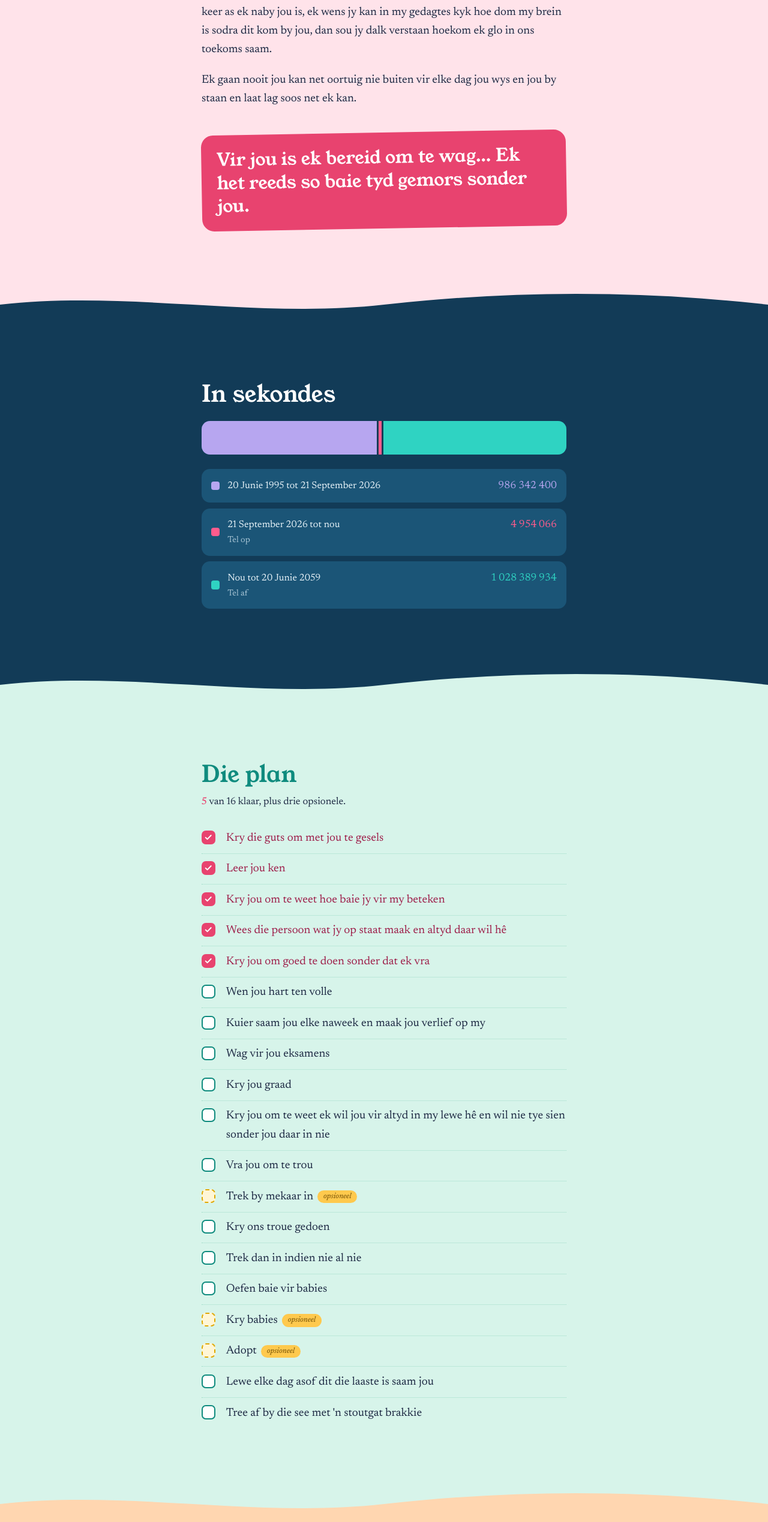
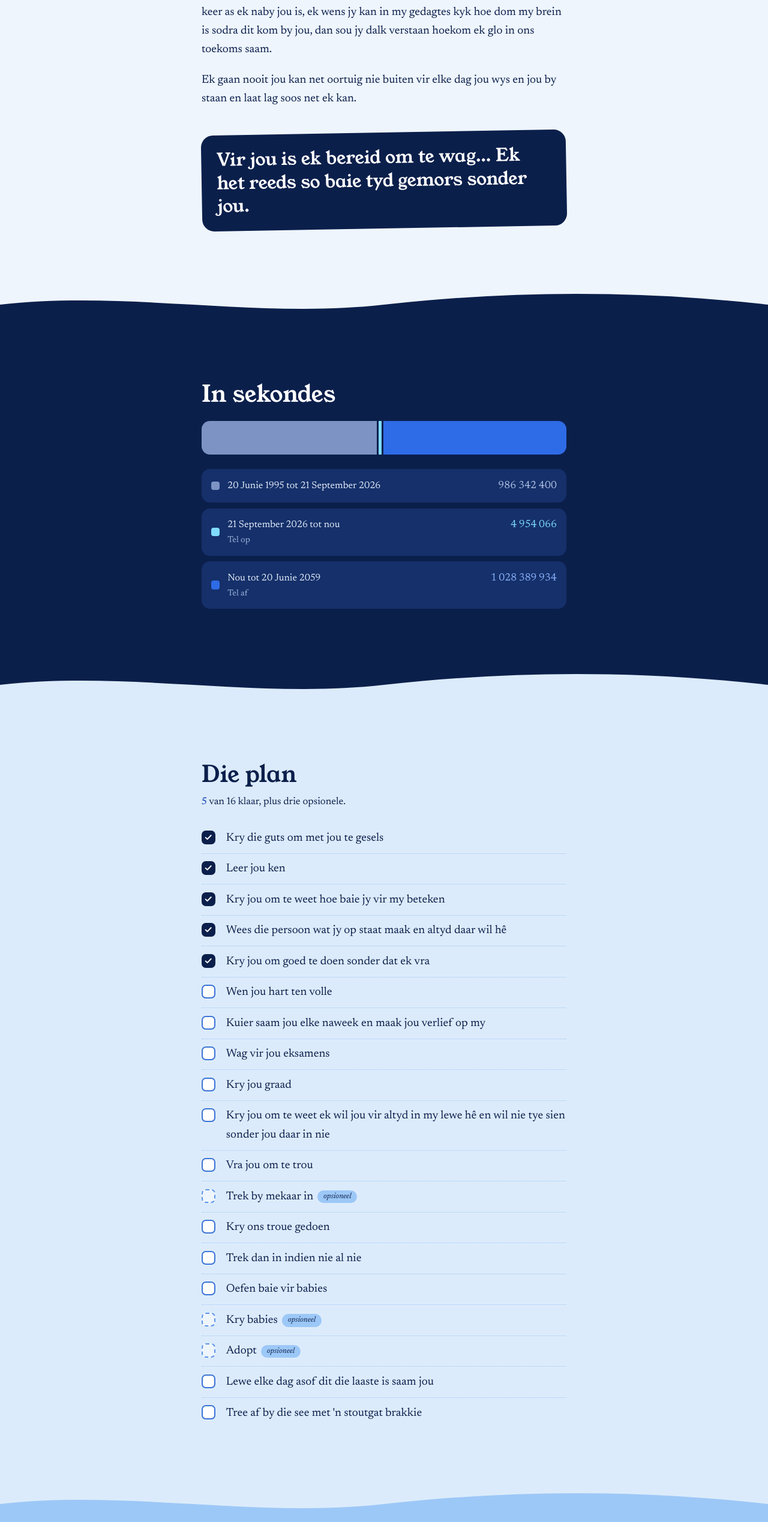
Before and after one commit to Lolifier4527/my-website, a plain HTML site: page seconds/index.html in a window 1280 px wide. Shown: the part 262-2800 px from the top of the page at 60% size. Drawn offline with Linux system fonts and the light colour scheme.

Commit message:
Seconds page: switch palette to navy and shades of blue
Co-Authored-By: Claude Opus 5.5 <noreply@anthropic.com>
Claude-Session: https://claude.ai/code/session_01RJbazPzcffcfV3wKJQc8yh

```diff
--- a/seconds/index.html
+++ b/seconds/index.html
@@ -11,79 +11,78 @@
 <link href="https://fonts.googleapis.com/css2?family=Newsreader:ital,opsz,wght@0,6..72,400;0,6..72,500;1,6..72,400&family=Young+Serif&display=swap" rel="stylesheet">
 <style>
   :root{
-    --ink:#1E2A44; --blush:#FFE3EA; --rose:#E8436F; --berry:#9E1F4A;
-    --sea:#123B57; --sea-2:#1B5577; --foam:#D7F4EA; --teal:#0F8B7E;
-    --lilac:#B7A6F0; --pink:#FF5C8D; --aqua:#2FD3C2; --sun:#FFC94D;
-    --apricot:#FFD6B0; --coral:#F2704E; --white:#FFFFFF;
+    --navy:#0B1F4B; --navy-2:#15306A; --royal:#1F4FB5; --mid:#3A74D6; --corn:#5B95E8;
+    --sky:#9CC8F7; --ice:#DCEBFB; --pale:#EEF5FD; --white:#FFFFFF;
+    --before:#7C93C4; --us:#7FDBFF; --ahead:#2E6BE6; --ink:#0B1F4B;
   }
   *{box-sizing:border-box}
   html{-webkit-text-size-adjust:100%}
-  body{margin:0; background:var(--blush); color:var(--ink);
+  body{margin:0; background:var(--pale); color:var(--ink);
     font-family:"Newsreader",Georgia,serif; font-size:1.1875rem; line-height:1.65;
     font-variant-numeric:oldstyle-nums proportional-nums}
   .band{padding:clamp(3.5rem,10vw,6.5rem) 1.5rem}
   .in{max-width:38rem; margin:0 auto}
   h1,h2{font-family:"Young Serif",Georgia,serif; font-weight:400; line-height:1.1; margin:0}
   h2{font-size:clamp(1.9rem,6vw,2.4rem); margin-bottom:1.5rem}
-  :focus-visible{outline:3px solid var(--sun); outline-offset:3px; border-radius:4px}
+  :focus-visible{outline:3px solid var(--us); outline-offset:3px; border-radius:4px}
   .wave{display:block; width:100%; height:48px; margin-top:-1px}
 
-  .letter{background:var(--blush)}
-  .letter h1{font-size:clamp(2.8rem,10vw,4.6rem); color:var(--berry); letter-spacing:-.01em}
+  .letter{background:var(--pale)}
+  .letter h1{font-size:clamp(2.8rem,10vw,4.6rem); color:var(--navy); letter-spacing:-.01em}
   .aka{margin:.6rem 0 2.5rem; display:flex; flex-wrap:wrap; gap:.5rem}
-  .aka span{background:var(--white); color:var(--rose); border-radius:999px; padding:.15rem .85rem;
-    font-style:italic; font-size:1rem; box-shadow:0 0 0 1.5px #F8B9CA inset}
+  .aka span{background:var(--white); color:var(--royal); border-radius:999px; padding:.15rem .85rem;
+    font-style:italic; font-size:1rem; box-shadow:0 0 0 1.5px var(--sky) inset}
   .letter p{margin:0 0 1.2rem}
   .closing{margin:2.5rem 0 0 !important; padding:1.4rem 1.6rem; border-radius:20px;
-    background:var(--rose); color:var(--white); font-family:"Young Serif",Georgia,serif;
+    background:var(--navy); color:var(--white); font-family:"Young Serif",Georgia,serif;
     font-size:clamp(1.4rem,4.6vw,1.85rem); line-height:1.3; transform:rotate(-1deg)}
 
-  .time{background:var(--sea); color:#E6F2F8}
+  .time{background:var(--navy); color:#E3EDFB}
   .time h2{color:var(--white)}
-  .bar{display:flex; height:3.5rem; border-radius:14px; overflow:hidden; background:var(--sea-2); margin:0 0 1.5rem}
+  .bar{display:flex; height:3.5rem; border-radius:14px; overflow:hidden; background:var(--navy-2); margin:0 0 1.5rem}
   .seg{height:100%; transition:flex-grow 1.6s cubic-bezier(.2,.7,.2,1)}
-  .seg+.seg{border-left:3px solid var(--sea)}
-  .seg.before{background:var(--lilac)} .seg.us{background:var(--pink); min-width:8px} .seg.ahead{background:var(--aqua)}
+  .seg+.seg{border-left:3px solid var(--navy)}
+  .seg.before{background:var(--before)} .seg.us{background:var(--us); min-width:8px} .seg.ahead{background:var(--ahead)}
   .bar.start .seg{flex-grow:0 !important}
   .rows{list-style:none; margin:0; padding:0; display:grid; gap:.6rem}
   .rows li{display:grid; grid-template-columns:.9rem 1fr auto; gap:.8rem; align-items:baseline;
-    padding:.85rem 1rem; border-radius:14px; background:var(--sea-2)}
+    padding:.85rem 1rem; border-radius:14px; background:var(--navy-2)}
   .sw{width:.9rem; height:.9rem; border-radius:4px; align-self:center}
   .rows .when{font-size:1.02rem}
-  .rows .when small{display:block; color:#A9C6D6; font-size:.9rem}
+  .rows .when small{display:block; color:#9DB4DC; font-size:.9rem}
   .num{font-variant-numeric:lining-nums tabular-nums; font-size:1.1rem; text-align:right; white-space:nowrap}
-  .num.past{color:var(--lilac)} .num.live{color:var(--pink)} .num.down{color:var(--aqua)}
+  .num.past{color:#B3C4E6} .num.live{color:var(--us)} .num.down{color:#8DB4FF}
 
-  .plan{background:var(--foam)}
-  .plan h2{color:var(--teal)}
+  .plan{background:var(--ice)}
+  .plan h2{color:var(--navy)}
   .list{list-style:none; margin:0; padding:0}
   .list li{display:grid; grid-template-columns:1.7rem 1fr; gap:.85rem; padding:.6rem 0; align-items:start;
-    border-bottom:1.5px dotted #9FDCC8}
+    border-bottom:1.5px dotted var(--sky)}
   .list li:last-child{border-bottom:0}
-  .box{width:1.45rem; height:1.45rem; margin-top:.18rem; border-radius:7px; border:2px solid var(--teal);
+  .box{width:1.45rem; height:1.45rem; margin-top:.18rem; border-radius:7px; border:2px solid var(--mid);
     background:var(--white); display:grid; place-items:center}
-  .done .box{background:var(--rose); border-color:var(--rose)}
+  .done .box{background:var(--navy); border-color:var(--navy)}
   .done .box svg{width:.9rem; height:.9rem}
-  .done .txt{color:var(--berry)}
-  .maybe .box{border-style:dashed; border-color:#E0A800; background:#FFF6D6}
+  .done .txt{color:var(--navy)}
+  .maybe .box{border-style:dashed; border-color:var(--corn); background:var(--pale)}
   .tag{display:inline-block; margin-left:.45rem; padding:0 .6rem; border-radius:999px; font-size:.8rem;
-    font-style:italic; background:var(--sun); color:#6B4A00; vertical-align:.12em}
+    font-style:italic; background:var(--sky); color:var(--navy); vertical-align:.12em}
   .progress{margin:-.75rem 0 1.25rem; font-size:1.05rem}
-  .progress b{font-weight:500; color:var(--rose)}
+  .progress b{font-weight:500; color:var(--royal)}
 
-  .count-band{background:var(--apricot)}
-  .count-band h2{color:#B23A1C}
+  .count-band{background:var(--sky)}
+  .count-band h2{color:var(--navy)}
   .life{margin:-.75rem 0 2rem; font-size:1.15rem}
   .count{display:grid; grid-template-columns:repeat(5,1fr); gap:.5rem; margin:0 0 1.5rem; text-align:center}
   .unit{border-radius:16px; padding:1rem .25rem .8rem; color:var(--white)}
-  .unit:nth-child(1){background:var(--coral)} .unit:nth-child(2){background:var(--rose)}
-  .unit:nth-child(3){background:#B3479F} .unit:nth-child(4){background:var(--teal)} .unit:nth-child(5){background:var(--sea-2)}
+  .unit:nth-child(1){background:var(--navy)} .unit:nth-child(2){background:var(--navy-2)}
+  .unit:nth-child(3){background:var(--royal)} .unit:nth-child(4){background:var(--mid)} .unit:nth-child(5){background:var(--corn)}
   .unit b{display:block; font-family:"Young Serif",Georgia,serif; font-weight:400;
     font-size:clamp(1.5rem,6.5vw,2.6rem); line-height:1; font-variant-numeric:lining-nums tabular-nums}
   .unit span{display:block; margin-top:.45rem; font-size:.85rem; opacity:.9}
   .total{margin:0; font-size:1.05rem}
-  .total b{font-weight:500; color:#B23A1C; font-variant-numeric:lining-nums tabular-nums}
-  footer{background:var(--sea); color:#E6F2F8; text-align:center; font-style:italic; padding:2.5rem 1.5rem 3rem}
+  .total b{font-weight:500; color:var(--navy); font-variant-numeric:lining-nums tabular-nums}
+  footer{background:var(--navy); color:#E3EDFB; text-align:center; font-style:italic; padding:2.5rem 1.5rem 3rem}
 
   @media (max-width:30rem){
     body{font-size:1.1rem}
@@ -105,7 +104,7 @@
     <p class="closing">Vir jou is ek bereid om te wag… Ek het reeds so baie tyd gemors sonder jou.</p>
   </div></section>
 
-  <svg class="wave" viewBox="0 0 1440 48" preserveAspectRatio="none" aria-hidden="true" style="background:var(--blush)"><path d="M0 24 C240 0 480 48 720 24 S1200 0 1440 24 V48 H0Z" fill="#123B57"/></svg>
+  <svg class="wave" viewBox="0 0 1440 48" preserveAspectRatio="none" aria-hidden="true" style="background:var(--pale)"><path d="M0 24 C240 0 480 48 720 24 S1200 0 1440 24 V48 H0Z" fill="#0B1F4B"/></svg>
   <section class="band time" aria-labelledby="sek"><div class="in">
     <h2 id="sek">In sekondes</h2>
     <div class="bar start" id="bar" role="img" aria-label="Tydlyn in sekondes van 20 Junie 1995 tot 20 Junie 2059">
@@ -114,26 +113,26 @@
       <div class="seg ahead" id="s3"></div>
     </div>
     <ul class="rows">
-      <li><span class="sw" style="background:var(--lilac)"></span>
+      <li><span class="sw" style="background:var(--before)"></span>
         <span class="when">20 Junie 1995 tot 21 September 2026</span>
         <span class="num past" id="n1">986 342 400</span></li>
-      <li><span class="sw" style="background:var(--pink)"></span>
+      <li><span class="sw" style="background:var(--us)"></span>
         <span class="when">21 September 2026 tot nou<small>Tel op</small></span>
         <span class="num live" id="n2">–</span></li>
-      <li><span class="sw" style="background:var(--aqua)"></span>
+      <li><span class="sw" style="background:var(--ahead)"></span>
         <span class="when">Nou tot 20 Junie 2059<small>Tel af</small></span>
         <span class="num down" id="n3">–</span></li>
     </ul>
   </div></section>
 
-  <svg class="wave" viewBox="0 0 1440 48" preserveAspectRatio="none" aria-hidden="true" style="background:var(--sea)"><path d="M0 24 C240 0 480 48 720 24 S1200 0 1440 24 V48 H0Z" fill="#D7F4EA"/></svg>
+  <svg class="wave" viewBox="0 0 1440 48" preserveAspectRatio="none" aria-hidden="true" style="background:var(--navy)"><path d="M0 24 C240 0 480 48 720 24 S1200 0 1440 24 V48 H0Z" fill="#DCEBFB"/></svg>
   <section class="band plan" aria-labelledby="lys"><div class="in">
     <h2 id="lys">Die plan</h2>
     <p class="progress" id="progress"></p>
     <ul class="list" id="list"></ul>
   </div></section>
 
-  <svg class="wave" viewBox="0 0 1440 48" preserveAspectRatio="none" aria-hidden="true" style="background:var(--foam)"><path d="M0 24 C240 0 480 48 720 24 S1200 0 1440 24 V48 H0Z" fill="#FFD6B0"/></svg>
+  <svg class="wave" viewBox="0 0 1440 48" preserveAspectRatio="none" aria-hidden="true" style="background:var(--ice)"><path d="M0 24 C240 0 480 48 720 24 S1200 0 1440 24 V48 H0Z" fill="#9CC8F7"/></svg>
   <section class="band count-band" aria-labelledby="tot"><div class="in">
     <h2 id="tot">Tot 20 Junie 2059</h2>
     <p class="life">Die algemene lewens verwagting is 64</p>
@@ -147,7 +146,7 @@
     <p class="total">Of net <b id="ctotal">–</b> sekondes.</p>
   </div></section>
 
-  <svg class="wave" viewBox="0 0 1440 48" preserveAspectRatio="none" aria-hidden="true" style="background:var(--apricot)"><path d="M0 24 C240 0 480 48 720 24 S1200 0 1440 24 V48 H0Z" fill="#123B57"/></svg>
+  <svg class="wave" viewBox="0 0 1440 48" preserveAspectRatio="none" aria-hidden="true" style="background:var(--sky)"><path d="M0 24 C240 0 480 48 720 24 S1200 0 1440 24 V48 H0Z" fill="#0B1F4B"/></svg>
   <footer>Elke sekonde tel.</footer>
 </main>
 
```
